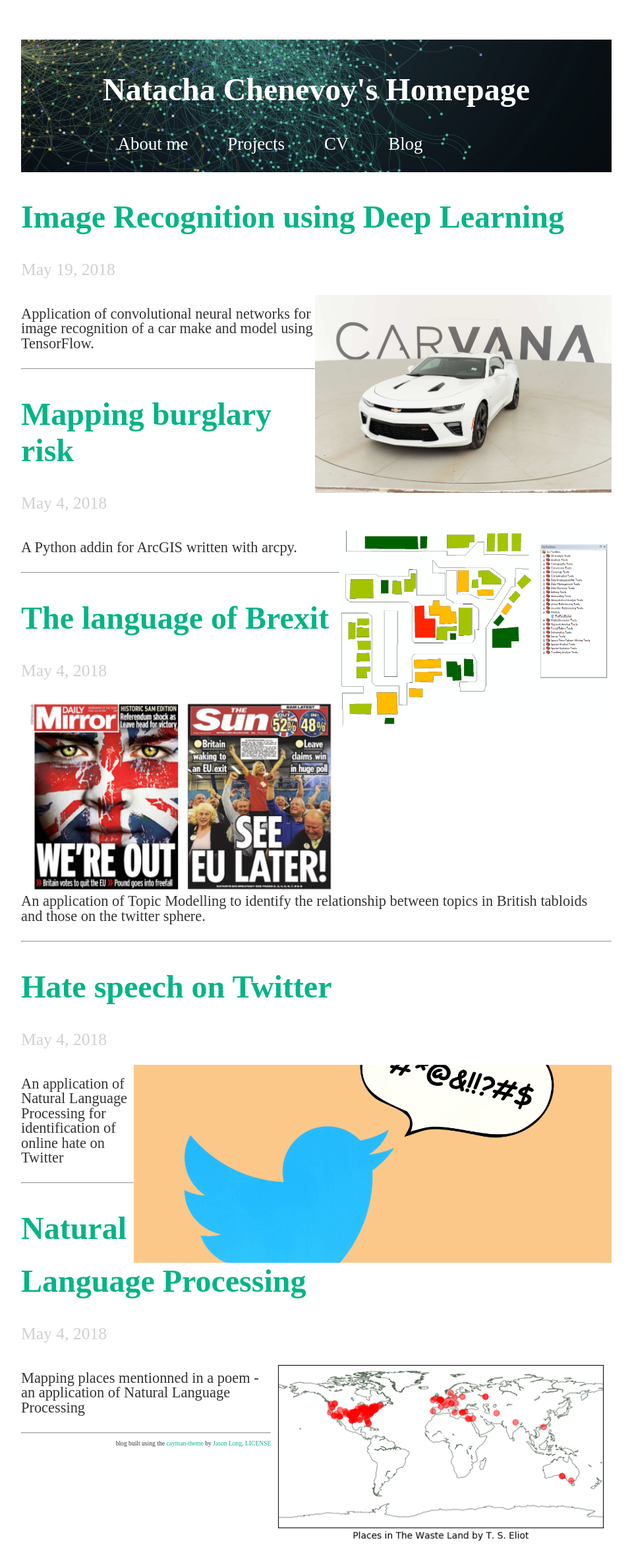
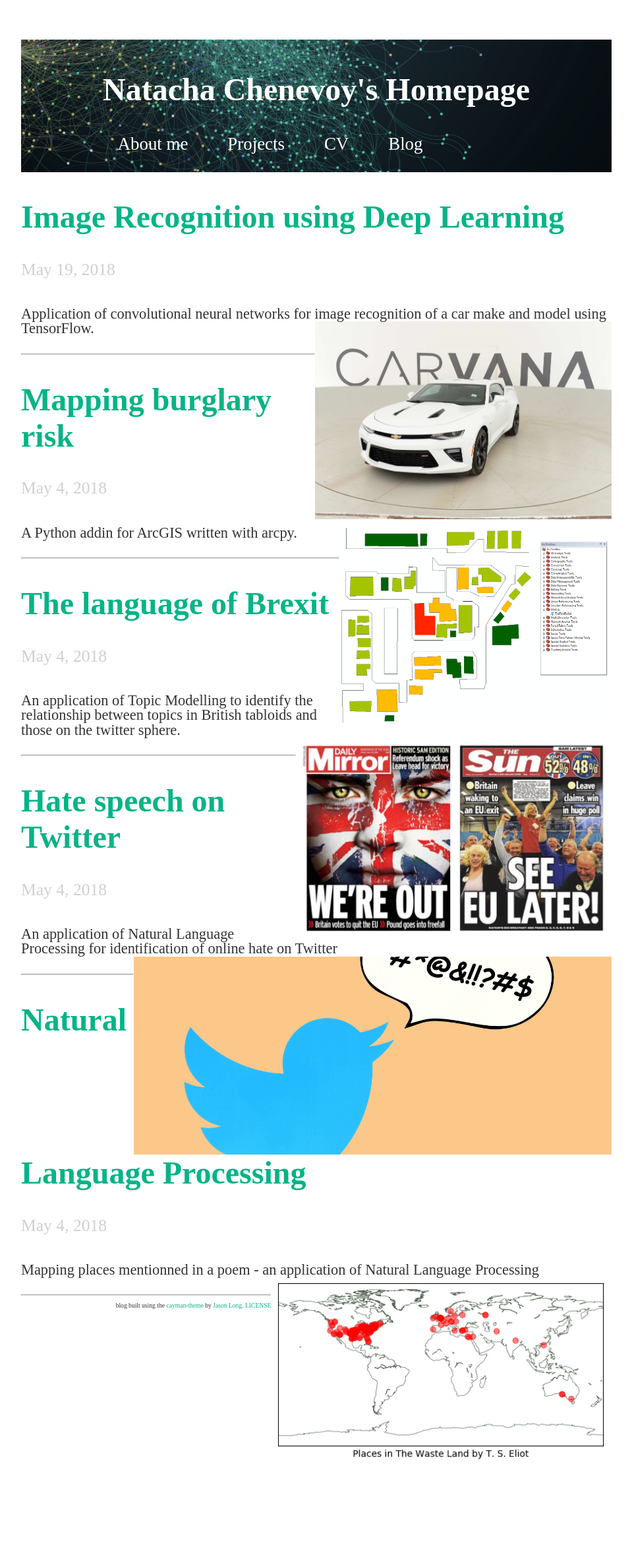
Before and after one commit to mednche/mednche.github.io, a Jekyll site: the page built from projects.html, in a window 1280 px wide. Shown: the whole page at 66% size, without its empty margins (160-1119 px from the left). Built offline with Jekyll 4.4.1, drawn with Linux system fonts in a browser that asks for light colours; after the commit the page ends 2236 px from its top, so only the background shows below that.

Commit message:
Update projects.html

```diff
--- a/projects.html
+++ b/projects.html
@@ -23,7 +23,6 @@
 
 
         {% if post.thumbnail %}
-        <img src="{{ site.baseurl }}{{ post.thumbnail }}" height="300" align="right">
 
         {% endif %}
 
@@ -35,6 +34,7 @@
 
         <div class="excerpt">
             {{ post.excerpt | strip_html | escape }}
+            <img src="{{ site.baseurl }}{{ post.thumbnail }}" height="300" align="right">
         </div>
 
       <br>
```
